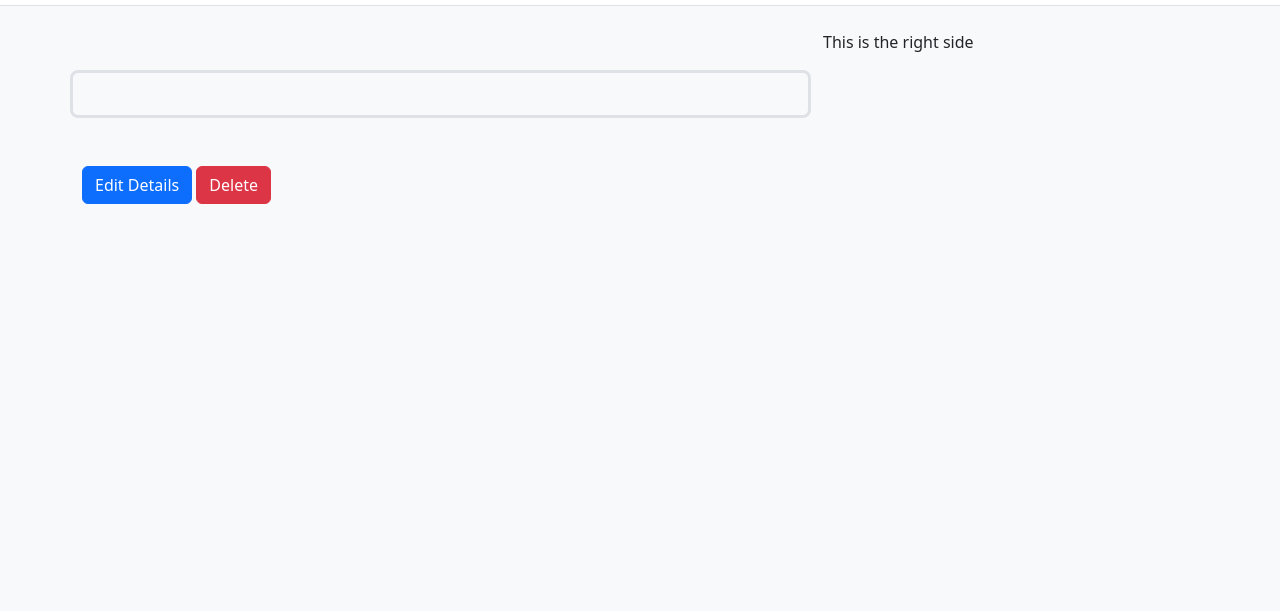
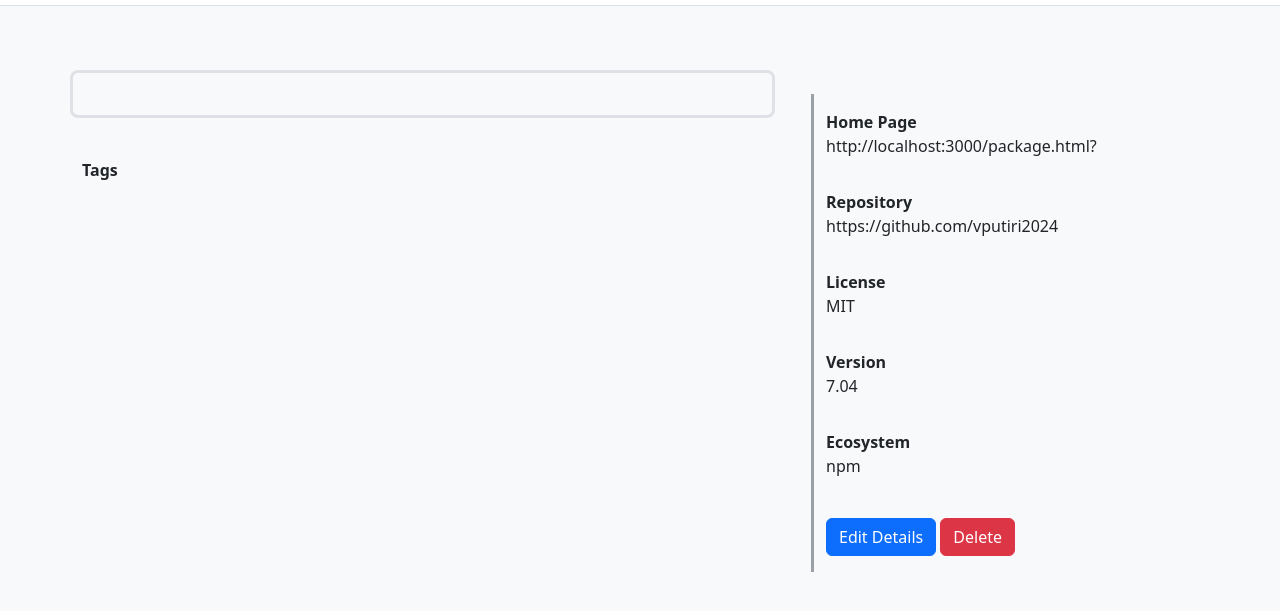
Before and after one commit to MaloofDev/CS5610_Project_2, a website: page public/package.html in a window 1280 px wide. Shown: the part 51-662 px from the top of the page. Drawn offline with nearby package versions, Linux system fonts and the light colour scheme; no server answers.

Commit message:
package.html updates

```diff
--- a/public/css/styles.css
+++ b/public/css/styles.css
@@ -25,6 +25,7 @@
 
 .pkg-column {
   float: left;
+  padding-right: 3rem;
 }
 
 .left {
@@ -33,7 +34,17 @@
 
 .right {
   width: 35%;
+  margin-top: 4rem;
+  border-left: 3px solid rgb(16 24 40 / 40%);
 }
+
+.upper {
+  transform: translateY(1rem);
+}
+
+/*.lower {*/
+/*  transform: translateY(-1rem);*/
+/*}*/
 
 .left-child {
   align-items: center;
--- a/public/package.html
+++ b/public/package.html
@@ -37,20 +37,35 @@
           <div class="row border border-3 form-control-lg rounded-3">
             <p id="packageDescription"></p>
           </div>
+          <br>
           <div class="row">
+            <p class="text-md-start fw-semibold upper">Tags</p>
             <p id="packageTags"></p>
           </div>
           <div class="row"></div>
           <div class="row py-3"></div>
-          <button id="editButton" type="submit" class="btn btn-primary">
-            Edit Details
-          </button>
-          <button id="deleteButton" type="submit" class="btn btn-danger">
-            Delete
-          </button>
         </div>
         <div class="pkg-column right">
-          <p id="version"><a>This is the right side</a></p>
+          <p class="text-md-start fw-semibold upper">Home Page</p>
+          <p class="text-sm-start fw-light lower">http://localhost:3000/package.html?</p>
+          <p class="text-md-start fw-semibold upper">Repository</p>
+          <p class="text-sm-start fw-light lower">https://github.com/vputiri2024</p>
+          <p class="text-md-start fw-semibold upper">License</p>
+          <p class="text-sm-start fw-light lower">MIT</p>
+          <p class="text-md-start fw-semibold upper">Version</p>
+          <p class="text-sm-start fw-light lower">7.04</p>
+          <p class="text-md-start fw-semibold upper">Ecosystem</p>
+          <p class="text-sm-start fw-light lower">npm</p>
+          <br>
+          <div>
+            <button id="editButton" type="submit" class="btn btn-primary">
+              Edit Details
+            </button>
+            <button id="deleteButton" type="submit" class="btn btn-danger">
+              Delete
+            </button>
+          </div>
+          </p>
         </div>
       </div>
     </main>
```
Also changed, not shown: public/package-form.html (+1 -1 lines).
